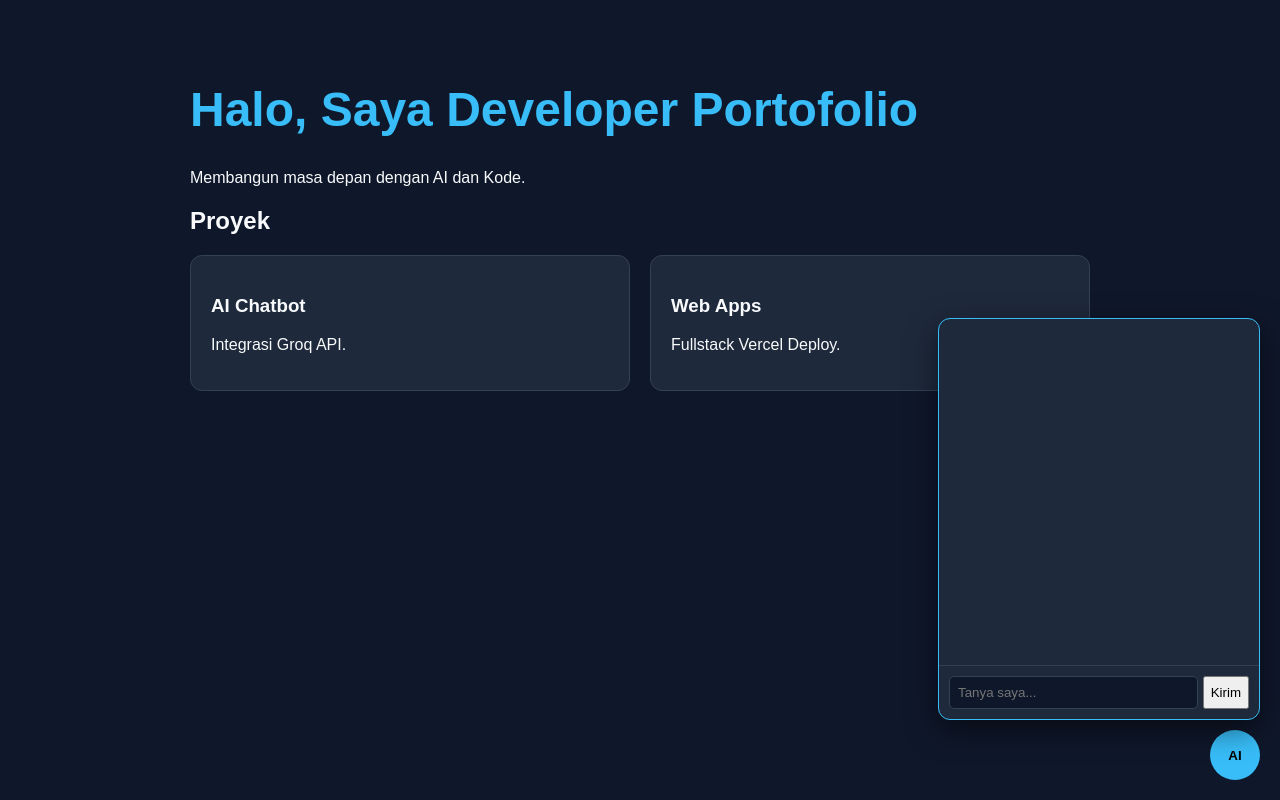
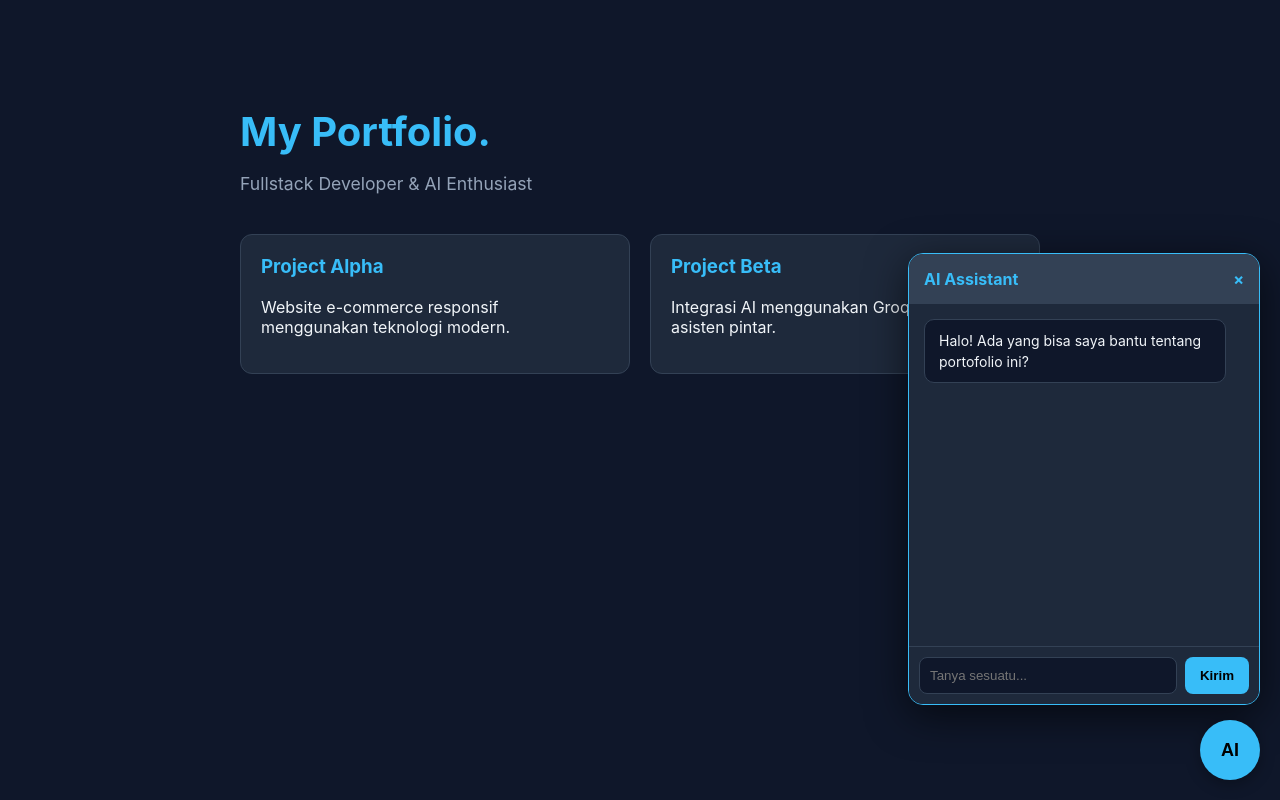
Before and after one commit to Maikelowenz/owenporto, a website: page public/index.html in a window 1280 px wide. Both pictures are taken after a click on the button "AI". Drawn offline with Linux system fonts and the light colour scheme.

Commit message:
Update portfolio title and content structure

```diff
--- a/public/index.html
+++ b/public/index.html
@@ -3,77 +3,117 @@
 <head>
     <meta charset="UTF-8">
     <meta name="viewport" content="width=device-width, initial-scale=1.0">
-    <title>AI Portfolio</title>
+    <title>AI Portfolio | Groq Integrated</title>
     <style>
-        :root { --bg: #0f172a; --card: #1e293b; --primary: #38bdf8; --text: #f8fafc; }
-        body { font-family: sans-serif; background: var(--bg); color: var(--text); margin: 0; }
-        .container { max-width: 900px; margin: 0 auto; padding: 50px 20px; }
-        section { margin-bottom: 60px; }
-        h1 { color: var(--primary); font-size: 3rem; }
-        .grid { display: grid; grid-template-columns: repeat(auto-fit, minmax(250px, 1fr)); gap: 20px; }
+        :root { --bg: #0f172a; --card: #1e293b; --primary: #38bdf8; --text: #f1f5f9; }
+        body { font-family: 'Inter', sans-serif; background: var(--bg); color: var(--text); margin: 0; padding: 0; }
+        .container { max-width: 800px; margin: 0 auto; padding: 80px 20px; }
+        header h1 { font-size: 2.5rem; color: var(--primary); margin-bottom: 10px; }
+        header p { color: #94a3b8; font-size: 1.1rem; }
+
+        /* Layout Proyek */
+        .grid { display: grid; grid-template-columns: 1fr 1fr; gap: 20px; margin-top: 40px; }
         .card { background: var(--card); padding: 20px; border-radius: 12px; border: 1px solid #334155; }
+        .card h3 { margin-top: 0; color: var(--primary); }
 
-        /* Chat Widget */
-        #chat-win { position: fixed; bottom: 80px; right: 20px; width: 320px; height: 400px;
-                    background: var(--card); border-radius: 12px; display: none; flex-direction: column;
-                    border: 1px solid var(--primary); box-shadow: 0 10px 30px rgba(0,0,0,0.5); }
-        #messages { flex: 1; overflow-y: auto; padding: 15px; font-size: 14px; }
-        #input-area { display: flex; padding: 10px; border-top: 1px solid #334155; }
-        input { flex: 1; background: #0f172a; border: 1px solid #334155; color: white; padding: 8px; border-radius: 5px; }
-        #toggle-btn { position: fixed; bottom: 20px; right: 20px; background: var(--primary);
-                      border: none; width: 50px; height: 50px; border-radius: 50%; cursor: pointer; font-weight: bold; }
-        .msg { margin-bottom: 10px; padding: 8px; border-radius: 5px; }
-        .user { background: #0369a1; text-align: right; }
-        .ai { background: #334155; }
+        /* Widget Chat AI */
+        #chat-widget { position: fixed; bottom: 20px; right: 20px; z-index: 1000; }
+        #chat-window { width: 350px; height: 450px; background: var(--card); border-radius: 15px;
+                       display: none; flex-direction: column; border: 1px solid var(--primary);
+                       box-shadow: 0 10px 40px rgba(0,0,0,0.6); overflow: hidden; margin-bottom: 15px; }
+        #chat-header { background: #334155; padding: 15px; font-weight: bold; color: var(--primary); display: flex; justify-content: space-between; }
+        #messages { flex: 1; overflow-y: auto; padding: 15px; display: flex; flex-direction: column; gap: 10px; font-size: 14px; }
+        .msg { padding: 10px 14px; border-radius: 10px; max-width: 85%; line-height: 1.5; }
+        .user { align-self: flex-end; background: var(--primary); color: #000; }
+        .ai { align-self: flex-start; background: #0f172a; border: 1px solid #334155; }
+        #input-area { display: flex; padding: 10px; background: #1e293b; border-top: 1px solid #334155; }
+        #userInput { flex: 1; background: #0f172a; border: 1px solid #334155; color: white; padding: 10px; border-radius: 8px; outline: none; }
+        #sendBtn { background: var(--primary); border: none; padding: 10px 15px; margin-left: 8px; border-radius: 8px; cursor: pointer; font-weight: bold; }
+        #toggleBtn { background: var(--primary); border: none; width: 60px; height: 60px; border-radius: 50%;
+                     cursor: pointer; float: right; font-weight: bold; font-size: 18px; box-shadow: 0 4px 15px rgba(0,0,0,0.3); }
+
+        @media (max-width: 480px) { #chat-window { width: 300px; right: 0; } .grid { grid-template-columns: 1fr; } }
     </style>
 </head>
 <body>
+
     <div class="container">
         <header>
-            <h1>Halo, Saya Developer Portofolio</h1>
-            <p>Membangun masa depan dengan AI dan Kode.</p>
+            <h1>My Portfolio<span>.</span></h1>
+            <p>Fullstack Developer & AI Enthusiast</p>
         </header>
-        <section>
-            <h2>Proyek</h2>
-            <div class="grid">
-                <div class="card"><h3>AI Chatbot</h3><p>Integrasi Groq API.</p></div>
-                <div class="card"><h3>Web Apps</h3><p>Fullstack Vercel Deploy.</p></div>
+
+        <section class="grid">
+            <div class="card">
+                <h3>Project Alpha</h3>
+                <p>Website e-commerce responsif menggunakan teknologi modern.</p>
+            </div>
+            <div class="card">
+                <h3>Project Beta</h3>
+                <p>Integrasi AI menggunakan Groq API untuk asisten pintar.</p>
             </div>
         </section>
     </div>
 
-    <button id="toggle-btn" onclick="document.getElementById('chat-win').style.display === 'flex' ? document.getElementById('chat-win').style.display = 'none' : document.getElementById('chat-win').style.display = 'flex'">AI</button>
-    <div id="chat-win">
-        <div id="messages"></div>
-        <div id="input-area">
-            <input type="text" id="userInput" placeholder="Tanya saya...">
-            <button onclick="askAI()" style="margin-left:5px">Kirim</button>
+    <div id="chat-widget">
+        <div id="chat-window">
+            <div id="chat-header">
+                <span>AI Assistant</span>
+                <span style="cursor:pointer" onclick="toggleChat()">×</span>
+            </div>
+            <div id="messages">
+                <div class="msg ai">Halo! Ada yang bisa saya bantu tentang portofolio ini?</div>
+            </div>
+            <div id="input-area">
+                <input type="text" id="userInput" placeholder="Tanya sesuatu...">
+                <button id="sendBtn" onclick="askAI()">Kirim</button>
+            </div>
         </div>
+        <button id="toggleBtn" onclick="toggleChat()">AI</button>
     </div>
 
     <script>
+        function toggleChat() {
+            const win = document.getElementById('chat-window');
+            win.style.display = (win.style.display === 'flex') ? 'none' : 'flex';
+        }
+
         async function askAI() {
             const input = document.getElementById('userInput');
             const msgBox = document.getElementById('messages');
-            const val = input.value;
-            if(!val) return;
+            const text = input.value.trim();
+            if(!text) return;
 
-            msgBox.innerHTML += `<div class="msg user">${val}</div>`;
+            // Tambah chat user
+            msgBox.innerHTML += `<div class="msg user">${text}</div>`;
             input.value = '';
 
+            // Tambah placeholder loading
+            const loadingId = "load-" + Date.now();
+            msgBox.innerHTML += `<div class="msg ai" id="${loadingId}">...</div>`;
+            msgBox.scrollTop = msgBox.scrollHeight;
+
             try {
-                const res = await fetch('/api/chat', {
+                const response = await fetch('/api/chat', {
                     method: 'POST',
                     headers: { 'Content-Type': 'application/json' },
-                    body: JSON.stringify({ messages: [{role: "user", content: val}] })
+                    body: JSON.stringify({ messages: [{ role: "user", content: text }] })
                 });
-                const data = await res.json();
-                msgBox.innerHTML += `<div class="msg ai">${data.reply}</div>`;
-            } catch (e) {
-                msgBox.innerHTML += `<div class="msg ai">Error connecting to server.</div>`;
+
+                const data = await response.json();
+
+                // Masukkan jawaban dari data.reply (sesuai backend)
+                document.getElementById(loadingId).innerText = data.reply || "Gagal mendapatkan respon.";
+            } catch (err) {
+                document.getElementById(loadingId).innerText = "Error: Cek koneksi server.";
             }
             msgBox.scrollTop = msgBox.scrollHeight;
         }
+
+        // Fitur tekan Enter untuk kirim
+        document.getElementById('userInput').addEventListener('keypress', (e) => {
+            if(e.key === 'Enter') askAI();
+        });
     </script>
 </body>
 </html>
```
